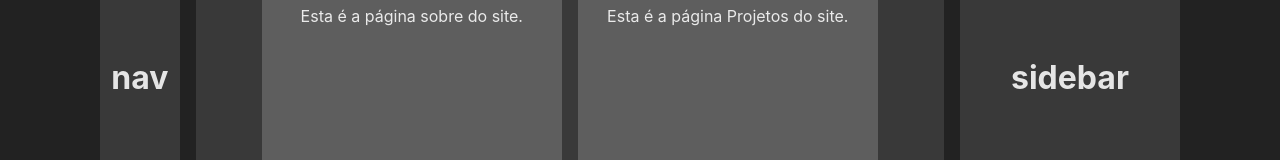
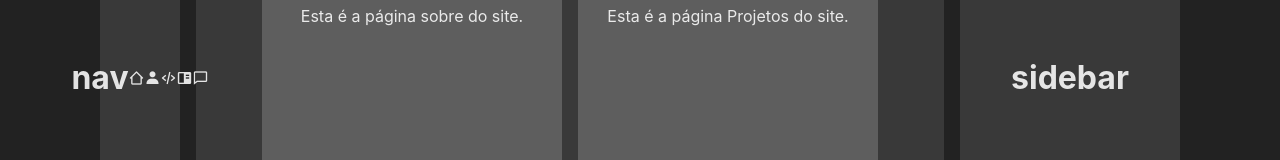
Before and after one commit to Roj10/Portif-lio-proficional, a React (Vite) app in the folder portifolio proficional/: page / in a window 1280 px wide. Shown: the part 322-482 px from the top of the page. Built offline with nearby package versions, Linux system fonts and the light colour scheme.

Commit message:
ajuste da nav em andamento

```diff
--- a/portifolio proficional/index.html
+++ b/portifolio proficional/index.html
@@ -1,6 +1,8 @@
 <!doctype html>
 <html lang="pt-br">
   <head>
+    <link href='https://unpkg.com/boxicons@2.1.4/css/boxicons.min.css' rel='stylesheet'>
+
     <meta charset="UTF-8" />
     <link rel="icon" type="image/svg+xml" href="/vite.svg" />
     <meta name="viewport" content="width=device-width, initial-scale=1.0" />
--- a/portifolio proficional/src/App.css
+++ b/portifolio proficional/src/App.css
@@ -37,6 +37,7 @@ body {
     padding: 10px;
     margin: 10rem 0rem 10rem 0rem;
     max-width: 60px;
+
 }
 
 .box {
@@ -72,3 +73,12 @@ body {
     border-radius: 20px;
     margin: .5rem;
 }
+
+.Projetos {
+    text-align: center;
+    background-color: rgb(94, 94, 94);
+    min-height: 300px;
+    min-width: 300px;
+    border-radius: 20px;
+    margin: .5rem;
+}
--- a/portifolio proficional/src/App.jsx
+++ b/portifolio proficional/src/App.jsx
@@ -1,6 +1,7 @@
 import './App.css';
 import Sobre from './sobre';
 import Projetos from './projetos';
+
 
 function App() {
 
@@ -8,6 +9,11 @@ function App() {
     <div className='container'>
       <div className="nav">
         <h1>nav</h1>
+        <i class='bx bx-home-alt-2'></i>
+        <i class='bx bxs-user'></i>
+        <i class='bx bx-code-alt' ></i>
+        <i class='bx bxs-book-content' ></i>
+        <i class='bx bx-comment' ></i>
       </div>
       <div className="box">
         <Sobre />
--- a/portifolio proficional/src/projetos.jsx
+++ b/portifolio proficional/src/projetos.jsx
@@ -1,6 +1,6 @@
 const Projetos = () => {
     return (
-      <div className="sobre">
+      <div className="Projetos">
         <h2>Página Projetos</h2>
         <p>Esta é a página Projetos do site.</p>
       </div>
```
